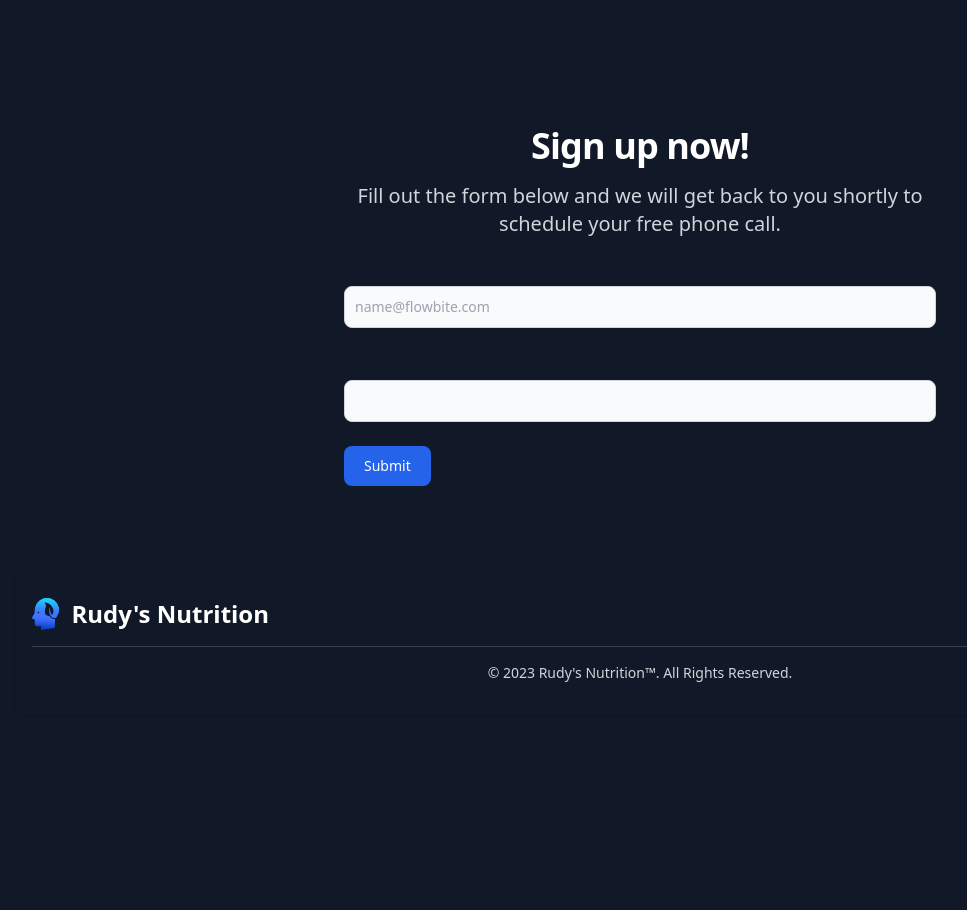
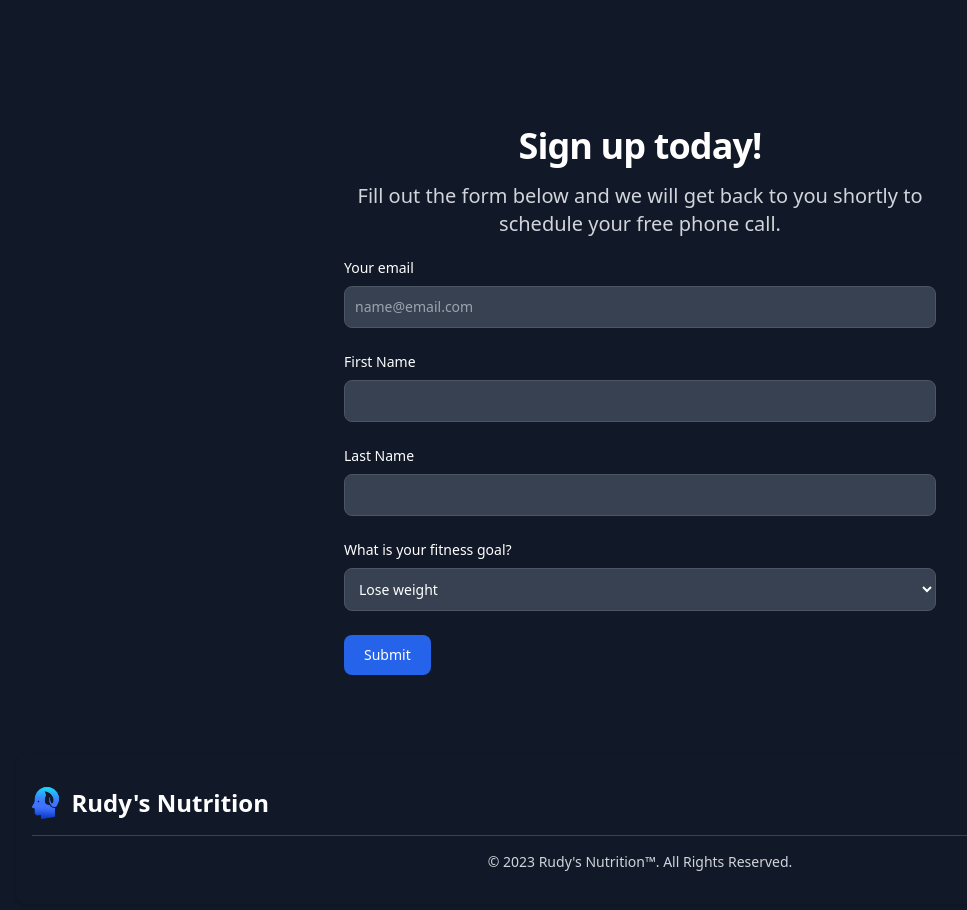
Before and after one commit to mannygarcia98/rudys-nutrition-nextjs, a Next.js app: page / in a window 1280 px wide. Shown: the part 2300-3210 px from the top of the page, without its empty margins (0-967 px from the left). Before the commit the page ends 3031 px from the top, so only its background shows below. Built offline with nearby package versions, Linux system fonts and the light colour scheme.

Commit message:
add fields to sign up form

```diff
--- a/pages/index.js
+++ b/pages/index.js
@@ -231,30 +231,51 @@ export default function Home() {
 
         {/* Signup Form */}
         <form className="py-8 px-4 mx-auto max-w-screen-sm lg:py-16 lg:px-6" id="signup">
-          <h2 className="mb-4 text-4xl tracking-tight font-extrabold text-white text-center">Sign up now!</h2>
+          <h2 className="mb-4 text-4xl tracking-tight font-extrabold text-white text-center">Sign up today!</h2>
           <p className="mb-5 font-light sm:text-xl text-gray-300 text-center">Fill out the form below and we will get back to you shortly to schedule your free phone call.</p>
           <div className="mb-6">
-            <label htmlFor="email" className="block mb-2 text-sm font-medium text-gray-900 dark:text-white">
-              Your email
+            <label htmlFor="email" className="block mb-2 text-sm font-medium text-white">
+              {" "}
+              Your email{" "}
             </label>
             <input
               type="email"
+              autocapitalize="off"
+              autoCorrect="off"
+              name="MERGE0"
               id="email"
-              className="bg-gray-50 border border-gray-300 text-gray-900 text-sm rounded-lg focus:ring-blue-500 focus:border-blue-500 block w-full p-2.5 dark:bg-gray-700 dark:border-gray-600 dark:placeholder-gray-400 dark:text-white dark:focus:ring-blue-500 dark:focus:border-blue-500"
-              placeholder="name@flowbite.com"
+              className="border text-gray-900 text-sm rounded-lg block w-full p-2.5 bg-gray-700 border-gray-600 dark:placeholder-gray-400 dark:text-white focus:ring-blue-500 focus:border-blue-500"
+              placeholder="name@email.com"
               required=""
             />
           </div>
           <div className="mb-6">
-            <label htmlFor="password" className="block mb-2 text-sm font-medium text-gray-900 dark:text-white">
-              Your password
+            <label htmlFor="firstName" className="block mb-2 text-sm font-medium text-white">
+              {" "}
+              First Name{" "}
             </label>
-            <input
-              type="password"
-              id="password"
-              className="bg-gray-50 border border-gray-300 text-gray-900 text-sm rounded-lg focus:ring-blue-500 focus:border-blue-500 block w-full p-2.5 dark:bg-gray-700 dark:border-gray-600 dark:placeholder-gray-400 dark:text-white dark:focus:ring-blue-500 dark:focus:border-blue-500"
-              required=""
-            />
+            <input type="text" id="firstName" className="border text-gray-900 text-sm rounded-lg block w-full p-2.5 bg-gray-700 border-gray-600 dark:placeholder-gray-400 dark:text-white focus:ring-blue-500 focus:border-blue-500" required="" />
+          </div>
+          <div className="mb-6">
+            <label htmlFor="lastName" className="block mb-2 text-sm font-medium text-white">
+              {" "}
+              Last Name{" "}
+            </label>
+            <input type="text" id="lastName" className="border text-gray-900 text-sm rounded-lg block w-full p-2.5 bg-gray-700 border-gray-600 dark:placeholder-gray-400 dark:text-white focus:ring-blue-500 focus:border-blue-500" required="" />
+          </div>
+          <div className="mb-6">
+            <label htmlFor="countries" className="block mb-2 text-sm font-medium text-gray-900 text-white">
+              {" "}
+              What is your fitness goal?{" "}
+            </label>
+            <select id="countries" className="border text-sm rounded-lg focus:ring-blue-500 focus:border-blue-500 block w-full p-2.5 bg-gray-700 border-gray-600 dark:placeholder-gray-400 text-white dark:focus:ring-blue-500 dark:focus:border-blue-500">
+              <option defaultValue disabled>
+                Select an option
+              </option>
+              <option value="lose">Lose weight</option>
+              <option value="gain">Gain muscle</option>
+              <option value="wellness">Improve overall wellness</option>
+            </select>
           </div>
           <div className="sm:text-left text-center">
             <button type="submit" className="text-white  focus:ring-4 focus:outline-none font-medium rounded-lg text-sm w-auto px-5 py-2.5 text-center bg-blue-600 hover:bg-blue-700 focus:ring-blue-800">
```
